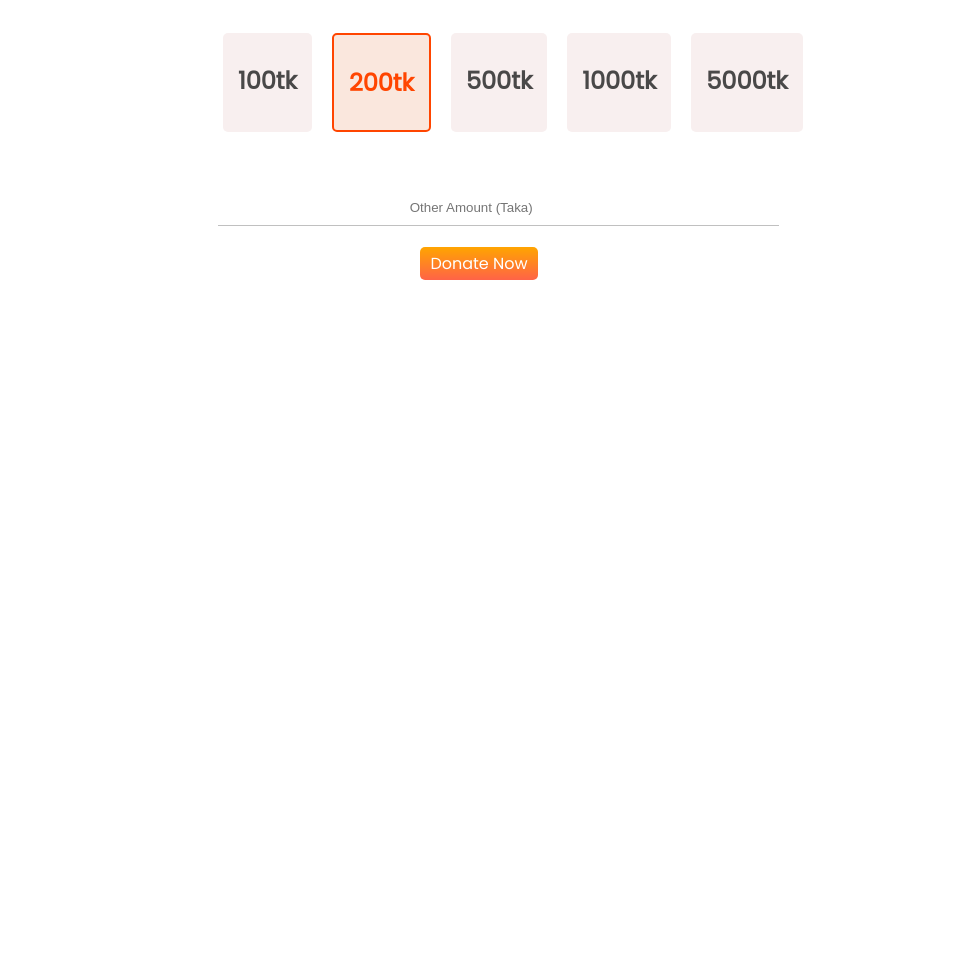
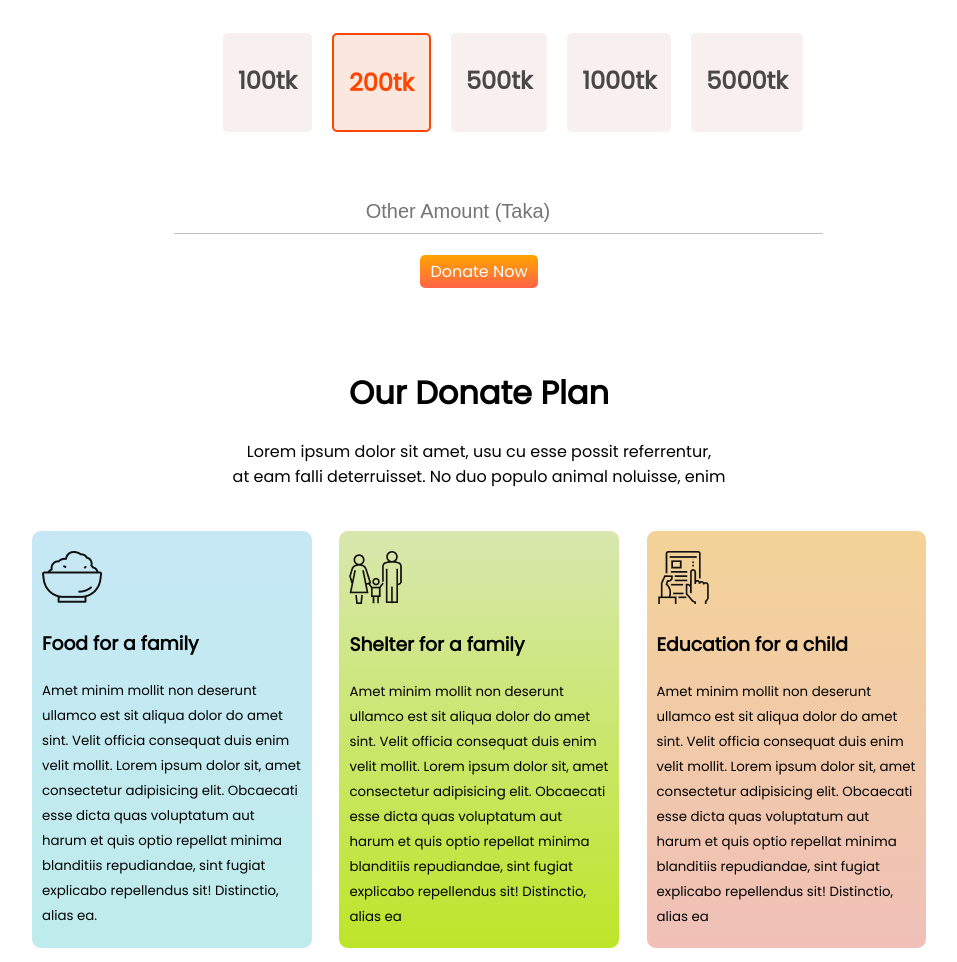
Before and after one commit to monirzkhan/My-Portfolio4-Assignment-01, a plain HTML site: page index.html in a window 1280 px wide. Shown: the part 648-1610 px from the top of the page, without its empty margins (161-1118 px from the left). Before the commit the page ends 928 px from the top, so only its background shows below. Drawn offline with Linux system fonts and the light colour scheme.

Commit message:
section four added

```diff
--- a/index.html
+++ b/index.html
@@ -44,11 +44,46 @@
         </div>
         <div>
             <form class="deposit">
-                <input name="mySingleLineTextField" type="text" placeholder="Other Amount (Taka)"> <br> <br>
+                <input name="mySingleLineTextField" type="number" placeholder="Other Amount (Taka)"> <br> <br>
                 <a href="#" target="_blank"> Donate Now</a>
             </form>
         </div>
     </section>
+
+
+    <div class="donate-plan">
+        <h1>Our Donate Plan</h1>
+        <p>Lorem ipsum dolor sit amet, usu cu esse possit referrentur, <br> at eam falli
+            deterruisset. No duo populo animal noluisse, enim</p>
+    </div>
+
+    <section  class="section-three">
+        <div id="food" class="three-division">
+            <img src="icons/food.png" alt="Food">
+            <h3>Food for a family</h3>
+            <small>Amet minim mollit non deserunt
+                ullamco est sit aliqua dolor do amet
+                sint. Velit officia consequat duis enim
+                velit mollit. Lorem ipsum dolor sit, amet consectetur adipisicing elit. Obcaecati esse dicta quas voluptatum aut harum et quis optio repellat minima blanditiis repudiandae, sint fugiat explicabo repellendus sit! Distinctio, alias ea.</small>
+        </div>
+        <div id="shelter" class="three-division">
+            <img src="icons/shelter.png" alt="Shelter">
+            <h3>Shelter for a family</h3>
+            <small>Amet minim mollit non deserunt
+                ullamco est sit aliqua dolor do amet
+                sint. Velit officia consequat duis enim
+                velit mollit. Lorem ipsum dolor sit, amet consectetur adipisicing elit. Obcaecati esse dicta quas voluptatum aut harum et quis optio repellat minima blanditiis repudiandae, sint fugiat explicabo repellendus sit! Distinctio, alias ea</small>
+        </div>
+        <div id="education" class="three-division">
+            <img src="icons/Frame-1.png" alt="Education">
+            <h3>Education for a child</h3>
+            <small>Amet minim mollit non deserunt
+                ullamco est sit aliqua dolor do amet
+                sint. Velit officia consequat duis enim
+                velit mollit. Lorem ipsum dolor sit, amet consectetur adipisicing elit. Obcaecati esse dicta quas voluptatum aut harum et quis optio repellat minima blanditiis repudiandae, sint fugiat explicabo repellendus sit! Distinctio, alias ea </small>
+        </div>
+    </section>
+
 </body>
 
 </html>
--- a/style.css
+++ b/style.css
@@ -103,5 +103,41 @@ body {
     margin-left: 25%;
     padding-top: 10px;
     padding-bottom: 10px;
+    font-size: 20px;
 
 }
+.donate-plan {
+    text-align:center;
+    padding-top: 5%;
+    padding-bottom: 1%;
+
+
+}
+
+.section-three {
+    display: flex;
+}
+.three-division {
+
+    border: 1px solid white;
+    margin: 1% 1%;
+    padding: 20px 10px;
+    border-radius: 10px;
+    color: black;
+
+
+}
+#food {
+    margin-left: 15%;
+    background-image: linear-gradient(rgb(198, 232, 245), rgb(190, 236, 236));
+}
+
+#education {
+    margin-right: 15%;
+    background-image: linear-gradient(rgb(243, 211, 152), rgb(240, 192, 184));
+    background-color:
+}
+#shelter {
+
+    background-image: linear-gradient(rgb(216, 231, 175), rgb(189, 230, 41));
+}
```
Also changed, not shown: images/sodkah.png.
